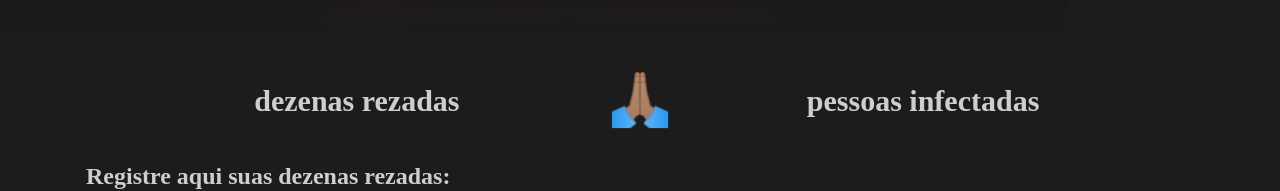
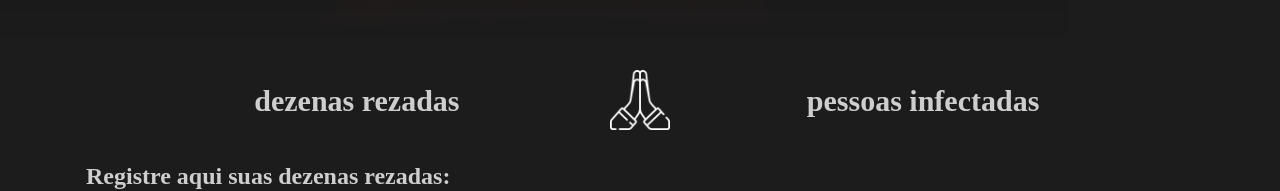
Before and after one commit to lucas-ssgomes/novasGuerras, a plain HTML site: page index.html in a window 1280 px wide. Shown: the part 674-865 px from the top of the page. Drawn offline with nearby package versions, Linux system fonts and the light colour scheme; no server answers; a web font is replaced by a local one.

Commit message:
Atualizando pray icon

```diff
--- a/index.html
+++ b/index.html
@@ -35,7 +35,7 @@
             </section>
 
             <span class="image" class="d-flex justify-content-center align-items-center col-sm-2">
-                <img class="m-3" src="./assets/icons/mao-rezando.png" alt="rezando">
+                <img class="m-3" src="./assets/icons/pray.png" alt="rezando">
             </span>
 
             <section class="d-flex flex-column justify-content-center align-items-center col-sm-5">
```
Also changed, not shown: assets/icons/pray.png (added).
